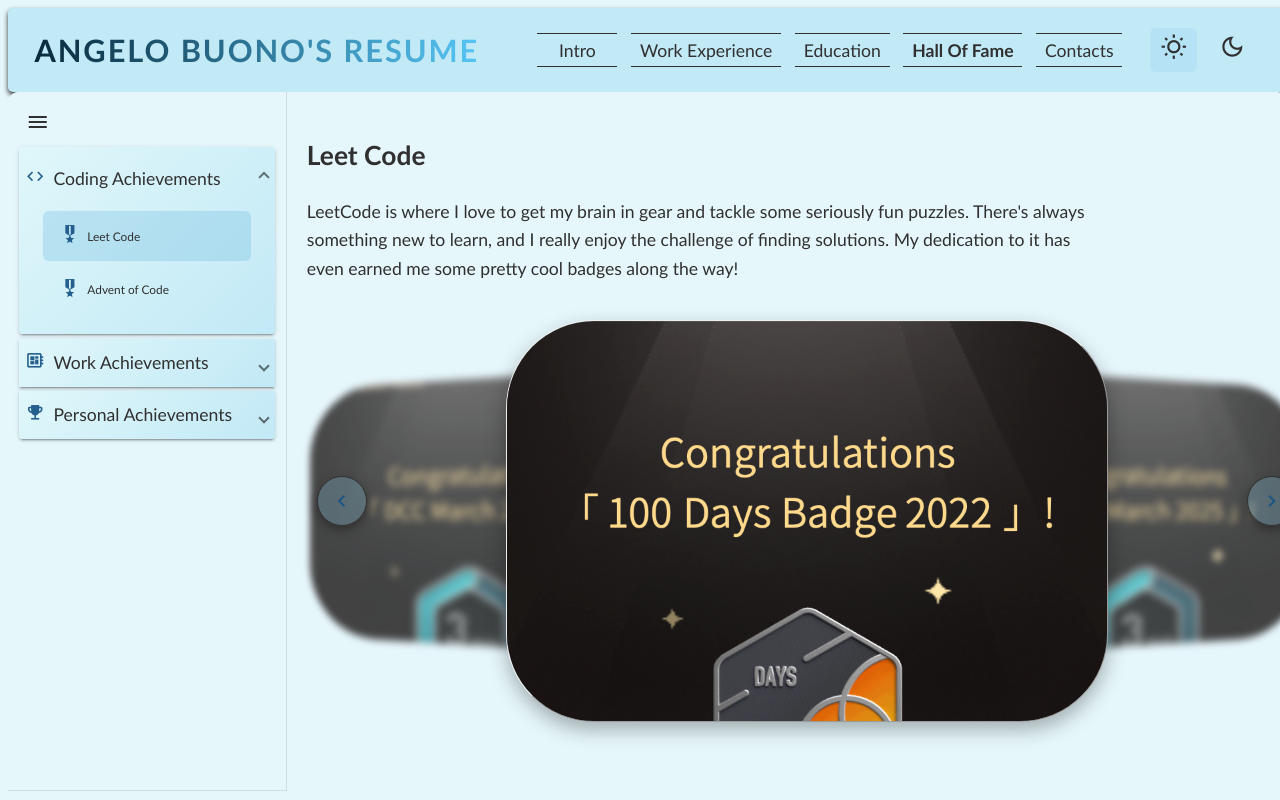
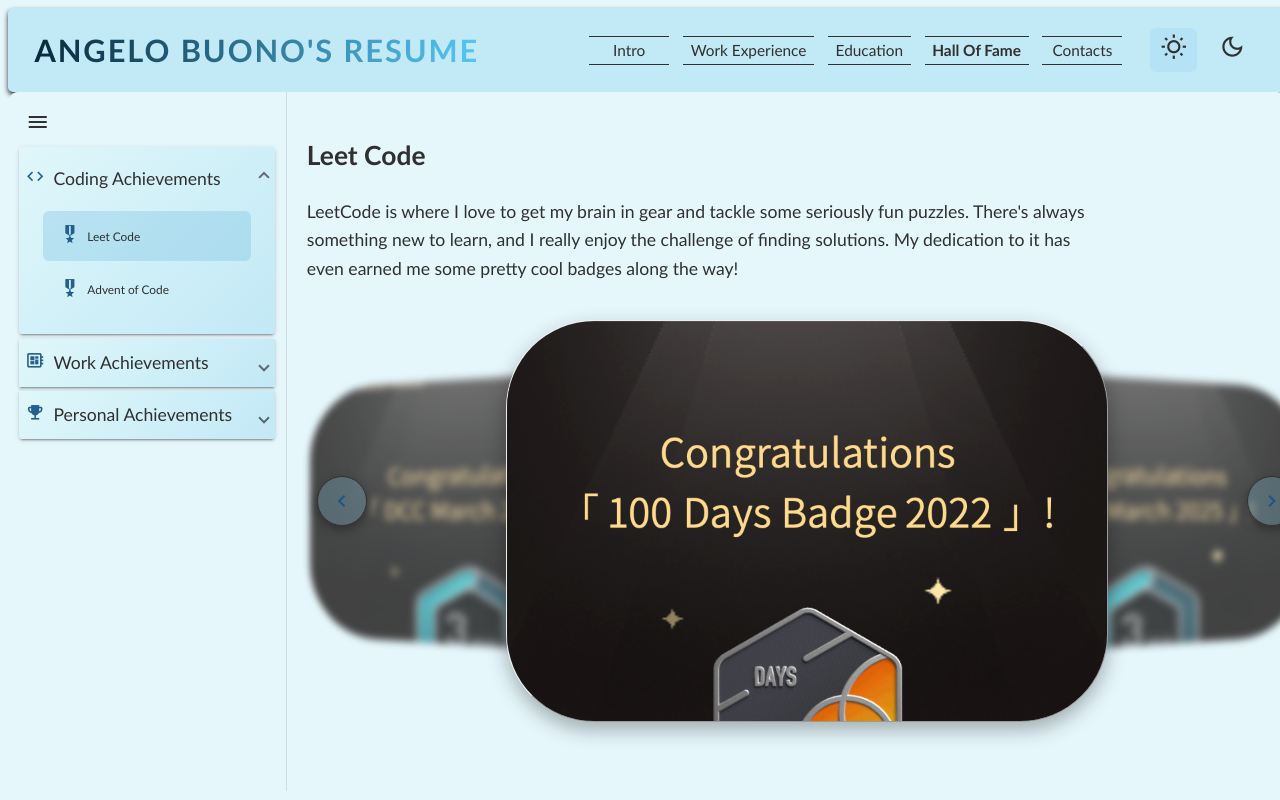
Before and after one commit to ADarko22/ADarko22.github.io, an Angular app: page /hall-of-fame in a window 1280 px wide. Shown: the top 800 px of the page. Built offline with nearby package versions, Linux system fonts and the light colour scheme.

Commit message:
Add redirection due to 404 caused by GitHub Pages limited routing for Single Page Applications (SPAs) only

```diff
--- a/src/app/app.component.scss
+++ b/src/app/app.component.scss
@@ -9,6 +9,7 @@
   box-shadow: 0 0.125em 0.25em var(--text-color);
   box-sizing: border-box;
   gap: 0.625em;
+  max-width: 100vw;
   width: 100%;
   overflow-x: hidden;
   height: auto;
@@ -55,7 +56,7 @@
 .toolbar__nav-links button {
   cursor: pointer;
   font-family: "Gill Sans", sans-serif;
-  font-size: clamp(0.7em, 0.8em, 0.8em);
+  font-size: clamp(0.7em, 0.7em, 0.7em);
   text-transform: capitalize;
   color: inherit;
   background: none;
--- a/src/app/hall-of-fame/hall-of-fame.component.scss
+++ b/src/app/hall-of-fame/hall-of-fame.component.scss
@@ -1,5 +1,6 @@
 .hall-of-fame-container {
   display: flex; /* Stack elements vertically on mobile */
+  max-width: 100vw;
   width: 100%;
   flex-direction: column;
   background: var(--base-bg-color);
@@ -8,7 +9,6 @@
 .category-menu {
   width: 100%; /* Take full width on mobile */
   border-right: none; /* Remove right border on mobile */
-  border-bottom: 1px solid rgba(0, 0, 0, 0.1); /* Add bottom border to separate sections */
   padding: 0.5em;
   overflow-y: auto;
   transition: max-height 0.3s ease, padding 0.3s ease;
```
